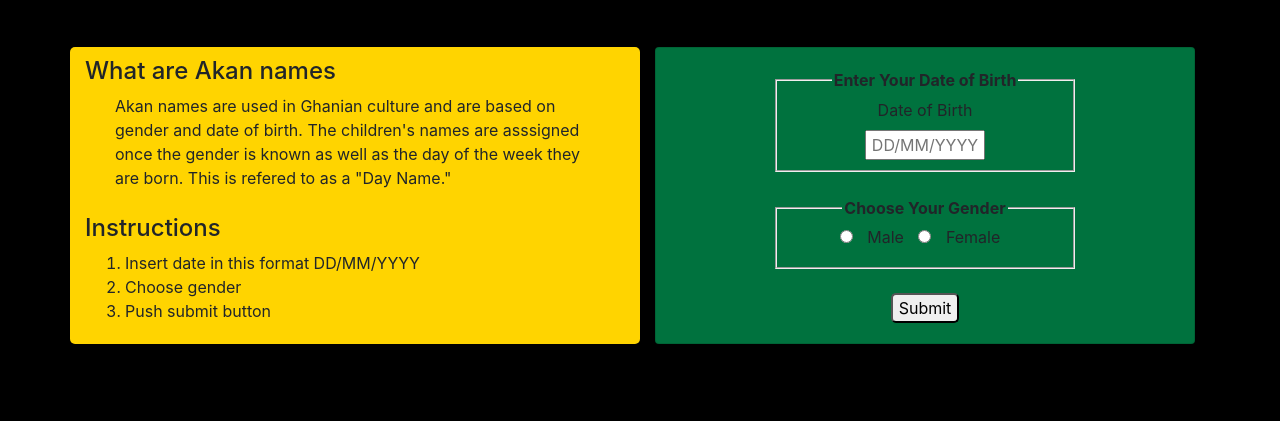
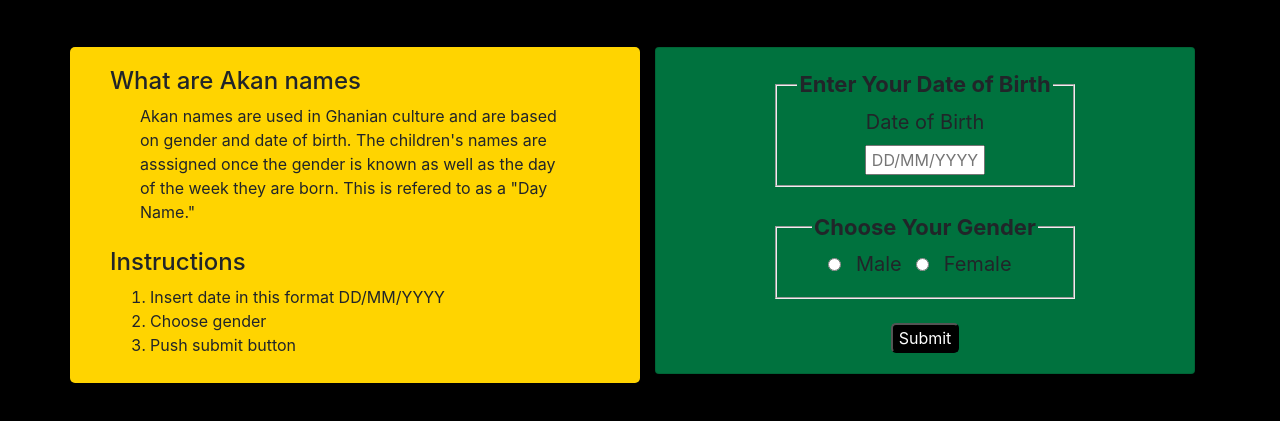
Before and after one commit to Koshin-Mohamed/ip-2, a plain HTML site: page index.html in a window 1280 px wide. Shown: the part 271-692 px from the top of the page. Drawn offline with Linux system fonts and the light colour scheme; a web font is replaced by a local one.

Commit message:
add changes in padding to description as well as color change of the form button and changes in font size.

```diff
--- a/css/style.css
+++ b/css/style.css
@@ -5,6 +5,7 @@ fieldset {
 }
 legend {
   font-weight: bold;
+  font-size: 22px;
 }
 .gender {
   padding: 0 10px;
@@ -13,13 +14,20 @@ legend {
   width: 120px;
   text-align: center;
 }
+label {
+  font-size: 20px;
+}
 p {
   margin: 0 30px;
 }
 h1 {
   text-align: center;
-  font-family: 'Bungee Inline', cursive;
-  font-size: 100px
+  font-family: "Bungee Inline", cursive;
+  font-size: 100px;
+}
+h3 {
+  font-size: 22px;
+  font-weight: bold;
 }
 .jumbotron {
   background-color: rgb(224, 0, 0);
@@ -33,16 +41,20 @@ h1 {
 #description {
   background-color: rgb(255, 212, 0);
   border-radius: 5px;
-  padding-top: 10px
+  padding: 20px 40px 10px;
+
 }
 .form {
   background-color: rgb(0, 114, 62);
   padding: 20px 20px;
 }
-body{
-  background-color: black
+body {
+  background-color: black;
 }
-#submit{
+#submit {
   margin: auto;
   border-radius: 5px;
+  background-color: black;
+  color: white;
+  border-color: black;
 }
```
